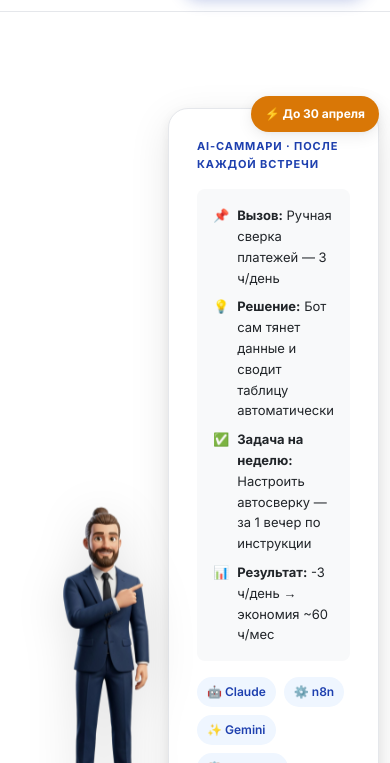
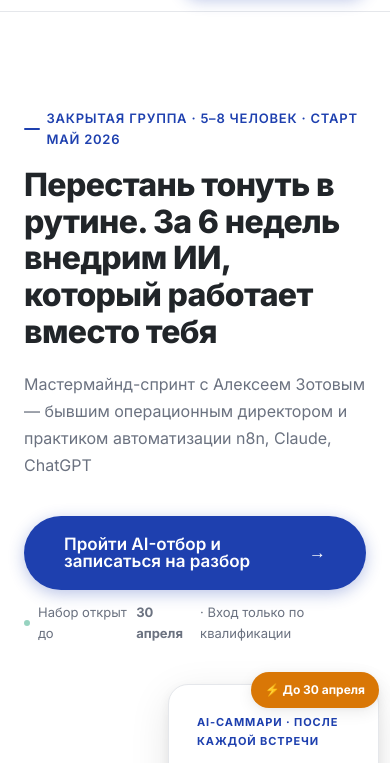
Before and after one commit to ZotMn/alekseizotov.online, a plain HTML site: page index.html in a window 390 px wide. Shown: the part 53-816 px from the top of the page. Drawn offline with Linux system fonts and the light colour scheme.

Commit message:
Update index.html

```diff
--- a/index.html
+++ b/index.html
@@ -867,7 +867,7 @@
   @media (max-width: 900px) {
     :root { --gap: 56px; }
     .hero-grid { grid-template-columns: 1fr; gap: 40px; }
-    .hero-visual { order: -1; }
+    .hero-visual { order: 1; }
     .hero-character { width: 160px; margin-right: -16px; }
     .spots-badge { top: -12px; right: 0; }
     .pain-grid { grid-template-columns: 1fr 1fr; }
```
